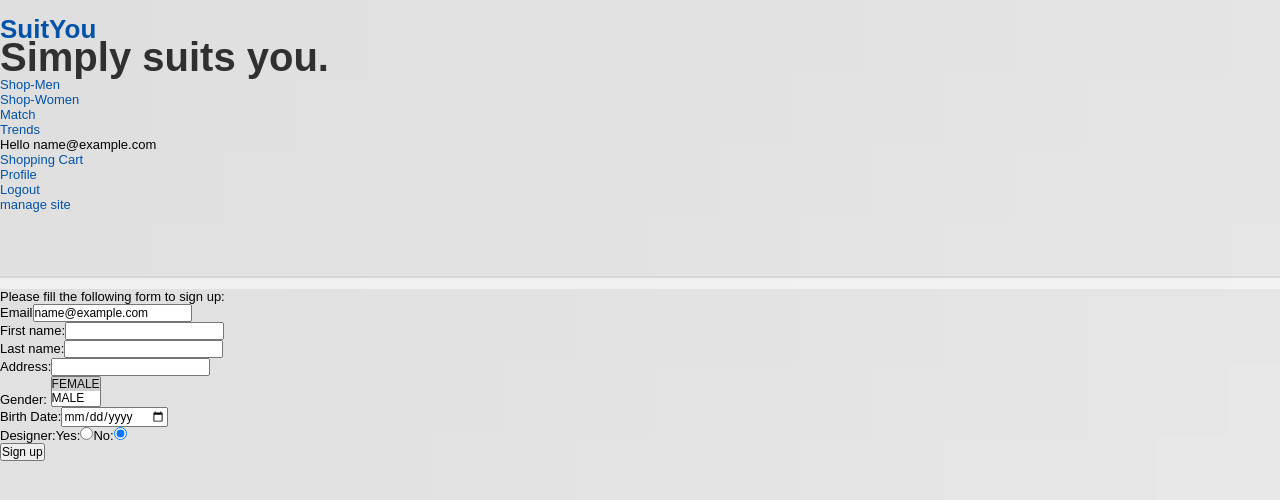
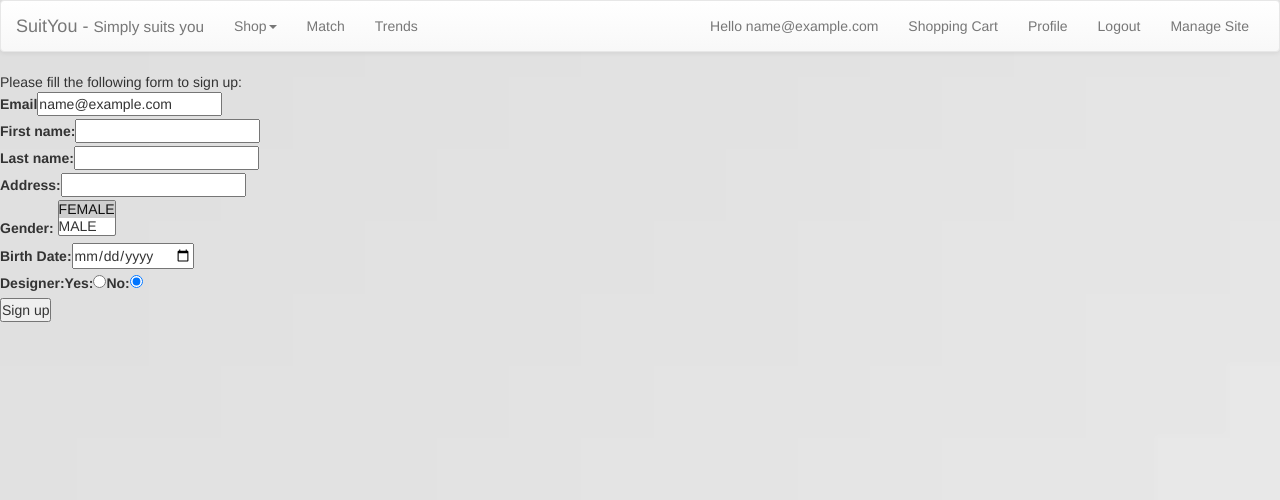
Before and after one commit to amitabir/suityou, a PHP site: page /sign_up_form.php in a window 1280 px wide. Shown: the top 500 px of the page. Run offline with PHP 8.4, Linux system fonts and the light colour scheme; the visitor is signed in with stand-in values (Sample User, id 1); some libraries are stand-ins or nearby versions.

Commit message:
Fixed Connexion file, edited header file with bootstrap

```diff
--- a/User.php
+++ b/User.php
@@ -9,6 +9,7 @@ class User
 	public $gender;
 	public $birth_date;
 	public $is_designer;
+	public $is_admin;
 	public $avatar;
 	public $coupon_meter;
 	public $description;
--- a/header.php
+++ b/header.php
@@ -9,58 +9,58 @@ require_once 'config.php';
   <meta name="keywords" content="website keywords, website keywords" />
   <meta http-equiv="content-type" content="text/html; charset=windows-1252" />
   <link rel="stylesheet" type="text/css" href="style/style.css?3" />
+  <link rel="stylesheet" href="https://maxcdn.bootstrapcdn.com/bootstrap/3.3.4/css/bootstrap.min.css">
+  <link rel="stylesheet" href="https://maxcdn.bootstrapcdn.com/bootstrap/3.3.4/css/bootstrap-theme.min.css">
   <script src="https://ajax.googleapis.com/ajax/libs/jquery/1.11.3/jquery.min.js"></script>
   <script src="js/jquery-ui.min.js"></script>
   <script type="text/javascript" src="jquery.validate.min.js"></script>
   <script src="jRate.min.js"></script>
+  <script src="https://maxcdn.bootstrapcdn.com/bootstrap/3.3.4/js/bootstrap.min.js"></script>
 </head>
 
 <body>
-<div id="main">
-    <div id="header">
-     <div id="logo">
-        <div id="logo_text">
-          <h1><a href="index.php">Suit<span class="logo_colour">You</span></a></h1>
-          <h2>Simply suits you.</h2>
-        </div>
+<nav class="navbar navbar-default">
+  <div class="container-fluid">
+    <!-- Brand and toggle get grouped for better mobile display -->
+    <div class="navbar-header">
+      <a class="navbar-brand" href="index.php">SuitYou - <small>Simply suits you</small></a>
     </div>
 
-
-      <div id="menubar">
-        <ul id="leftmenu">
-          	<li><a href="shop_entrance.php?gender=male">Shop-Men</a></li>
-			<li><a href="shop_entrance.php?gender=female">Shop-Women</a></li>
+    <!-- Collect the nav links, forms, and other content for toggling -->
+    <div class="collapse navbar-collapse" id="bs-example-navbar-collapse-1">
+      <ul class="nav navbar-nav navbar-left">
+        <li class="dropdown">
+          <a href="#" class="dropdown-toggle" data-toggle="dropdown" role="button" aria-expanded="false">Shop<span class="caret"></span></a>
+          <ul class="dropdown-menu" role="menu">
+            <li><a href="shop_entrance.php?gender=male">Men</a></li>
+            <li class="divider"></li>
+            <li><a href="shop_entrance.php?gender=female">Women</a></li>
+          </ul>
+        </li>
         <li><a href="matching.php">Match</a></li>
         <li><a href="trends.php">Trends</a></li>
       </ul>
-<?php
-if(isset($_SESSION['user_id'],$_SESSION['email']))
+      <ul class="nav navbar-nav navbar-right">
+        <?php if(isset($_SESSION['user_id'],$_SESSION['email']))
         {
         ?>
-		<p>Hello <?php echo $_SESSION['email']?></p>
-		<ul id="changeMenu">
+          <p class="navbar-text">Hello <?php echo $_SESSION['email']?></p>
           <li><a href="cart.php">Shopping Cart</a></li>
           <li><a href="profile.php">Profile</a></li>
           <li><a href="connexion.php">Logout</a></li>
-
-			<?php if (isset($_SESSION['is_admin']) && !empty($_SESSION['is_admin']) ){
+          <?php if (isset($_SESSION['is_admin']) && !empty($_SESSION['is_admin']))
+          {
           ?>
-			<li><a href="manage.php"> manage site</a></li>
-			<?php } ?>
-
-        </ul>
-<?php
+          <li><a href="manage.php">Manage Site</a></li>
+    <?php }
         }
         else
         {
         ?>
-		<ul id="changeMenu">
           <li><a href="sign_up.php">Sign up</a></li>
           <li><a href="connexion.php">Log in</a></li>
+  <?php } ?>
       </ul>
-<?php
-}
-?>
-      </div>
-    </div>
-</div>
+    </div><!-- /.navbar-collapse -->
+  </div><!-- /.container-fluid -->
+</nav>
--- a/sign_up.php
+++ b/sign_up.php
@@ -47,6 +47,7 @@ if(isset($_POST['email'], $_POST['first_name'], $_POST['last_name'], $_POST['add
 				{
 					//Otherwise, email is already taken fwD to login
 					$form = false;
+					$_SESSION['email'] = $_POST['email'];
 					header("Location: connexion.php");
 				}
 			}
--- a/update.php
+++ b/update.php
@@ -1,8 +1,5 @@
 <?php
 include'header.php';
-echo var_dump($_POST);
-echo "<br/>";
-
 $message='';
 if(User::issetUserDetailsinArray($_POST) && isset($_SESSION['user_id'],$_SESSION['email'],$_SESSION['is_designer']))
 {
```
Also changed, not shown: connexion.php (+5 -19 lines), connexion_form.php (added, +13 -0 lines), images/users/15079.png (added). Lines whose indentation alone changed are shown as unchanged.
